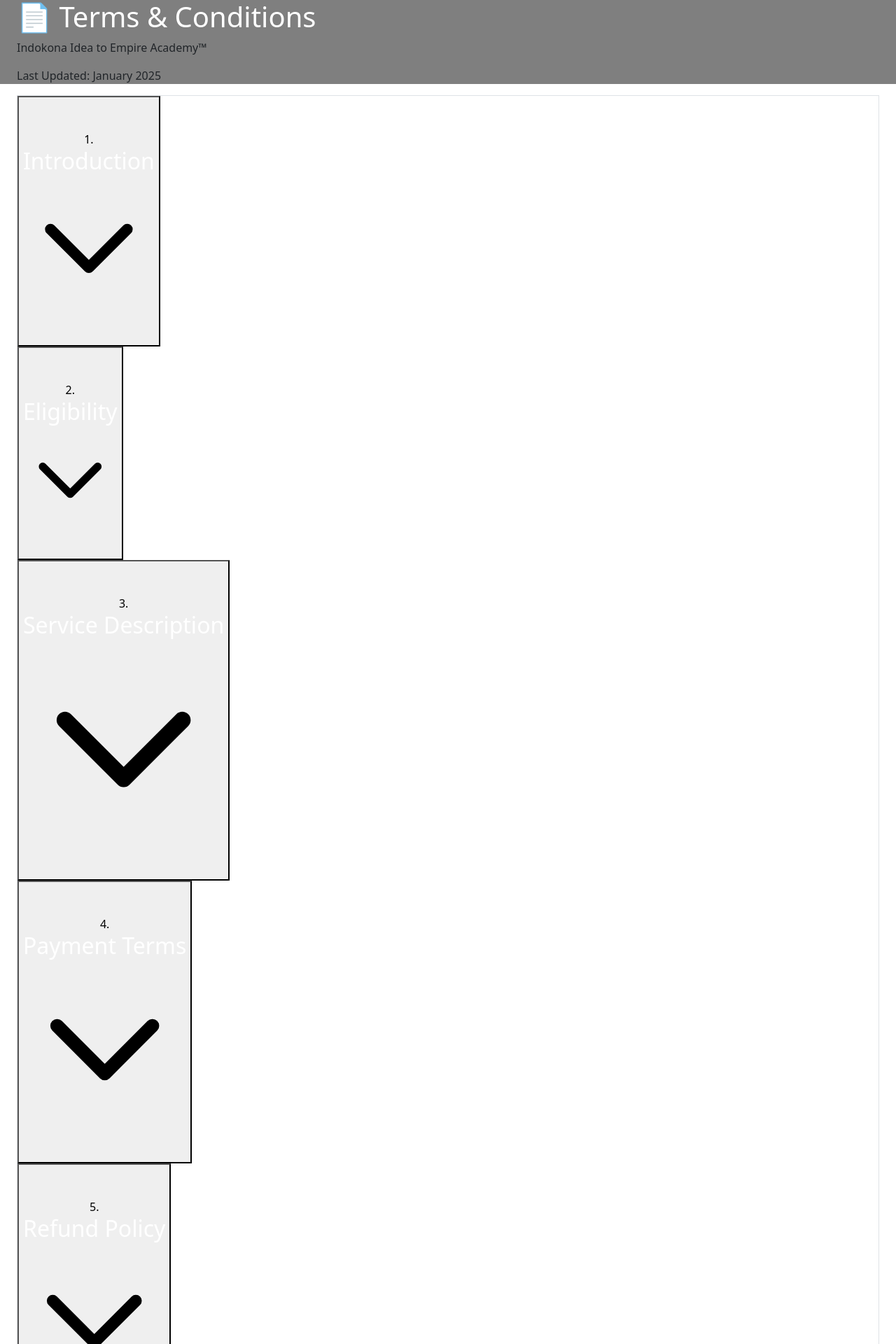
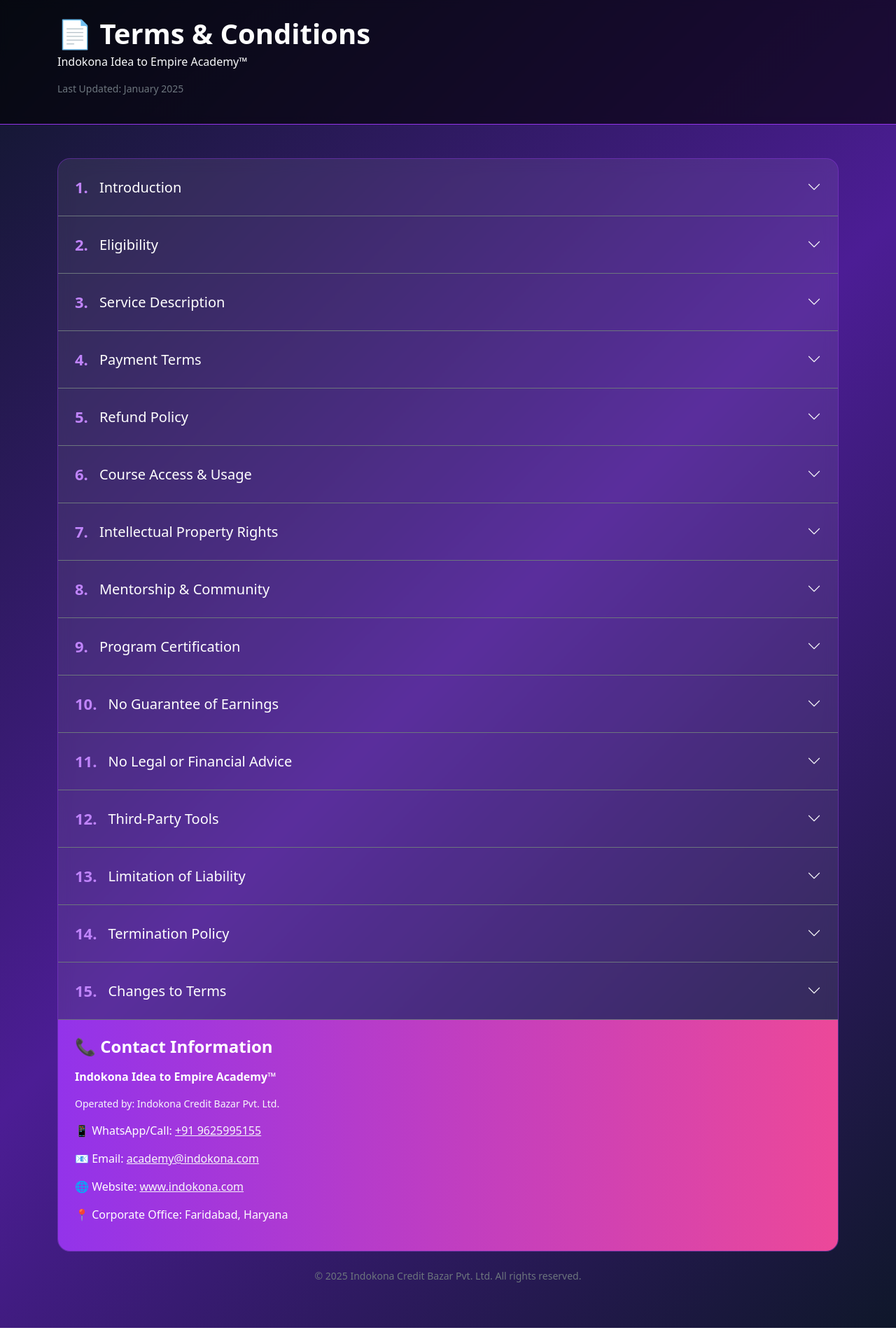
Before and after one commit to Tarunshakya1999/indokonafrontend, a React (Vite) app: page /acadmytac in a window 1280 px wide. Shown: the top 1920 px of the page at 70% size. After the commit the page ends 1897 px from the top, so only its background shows below. Built offline with nearby package versions, Linux system fonts and the light colour scheme.

Commit message:
Added New Inst hhhh 87654fdd hh999 765554

```diff
--- a/src/AcadmyTAC.jsx
+++ b/src/AcadmyTAC.jsx
@@ -1,229 +1,177 @@
-import React, { useState } from 'react';
+import React, { useState } from "react";
 
 export default function AcadmyTermsAndConditions() {
   const [activeSection, setActiveSection] = useState(null);
 
   const sections = [
-    {
-      id: 1,
-      title: "Introduction",
-      content: `By accessing, enrolling, or using any services, programs, or training offered by Indokona Idea to Empire Academy™, you agree to these Terms & Conditions. If you do not agree, please do not use or access our platform.
-
-"Indokona Idea to Empire Academy™" is owned and operated by Indokona Credit Bazar Pvt. Ltd., a CIN-registered and MSME-certified company incorporated in India.`
-    },
-    {
-      id: 2,
-      title: "Eligibility",
-      content: `• Users must be 18 years or older to enroll.
-• You must provide accurate information during registration.
-• Indokona reserves the right to accept or reject any enrollment.`
-    },
-    {
-      id: 3,
-      title: "Service Description",
-      content: `Indokona provides:
-• Business transformation courses
-• Coaching, mentorship & live sessions
-• Digital tools, templates & resources
-• Certification programs
-• Community access
-• Implementation support
-
-📌 Note: All training is for educational purposes. We do not guarantee any specific income, earnings, or business outcome. Growth depends completely on personal effort, skill, consistency, and external market conditions.`
-    },
-    {
-      id: 4,
-      title: "Payment Terms",
-      content: `• All prices are clearly mentioned on the website.
-• Payments can be made via UPI, Bank Transfer, or EMI options.
-• Services are non-transferable.
-• GST may apply as per government regulations.`
-    },
-    {
-      id: 5,
-      title: "Refund Policy",
-      content: `We offer a 100% Refund Guarantee, subject to the following conditions:
-
-Refund is applicable only if:
-• The student completes all modules
-• Submits all required assignments
-• Attends the required sessions
-• Implements the system as instructed
-• Still finds no measurable learning value
-
-📌 Refunds are not applicable for:
-• Partial course completion
-• Missed live sessions
-• Change of mind
-• Personal issues (health, travel, exams, etc.)
-• Technical issues due to user devices or internet
-
-Indokona reserves the right to accept or reject any refund claim after verification.`
-    },
-    {
-      id: 6,
-      title: "Course Access & Usage",
-      content: `• Access is granted only to the enrolled user.
-• Sharing login, materials, or course content is strictly prohibited.
-• Any misuse may lead to account suspension without refund.`
-    },
-    {
-      id: 7,
-      title: "Intellectual Property Rights",
-      content: `All content including videos, templates, PDFs, branding assets, tools, course structure, and assignments are the intellectual property of Indokona Credit Bazar Pvt. Ltd.
-
-You agree not to copy, distribute, resell, or modify any content.`
-    },
-    {
-      id: 8,
-      title: "Mentorship & Community",
-      content: `• Lifetime mentorship means continuous guidance, not unlimited personal calls.
-• Community access rules must be followed.
-• Any harassment, spam, or abusive behaviour leads to immediate removal.`
-    },
-    {
-      id: 9,
-      title: "Program Certification",
-      content: `Certification is awarded only after:
-• Completing the full program
-• Submitting the final project
-• Meeting professional conduct guidelines
-
-Indokona reserves the right to withhold certification if standards are not met.`
-    },
-    {
-      id: 10,
-      title: "No Guarantee of Earnings",
-      content: `Indokona does not guarantee any specific income, sales numbers, business growth, or profits.
-
-The program provides education and systems — results depend on the user.
-
-This complies fully with Meta Ads Policy ("no unrealistic or misleading income claims").`
-    },
-    {
-      id: 11,
-      title: "No Legal or Financial Advice",
-      content: `The course may include general information on business registration, taxation, and branding. This is not professional legal/tax/finance advice.
-
-Please consult certified professionals for legal or tax matters.`
-    },
-    {
-      id: 12,
-      title: "Third-Party Tools & Services",
-      content: `The Academy may suggest third-party tools, softwares, platforms, and payment gateways.
-
-We are not responsible for their performance or pricing.`
-    },
-    {
-      id: 13,
-      title: "Limitation of Liability",
-      content: `Indokona will not be liable for:
-• Loss of data
-• Loss of profits
-• Business failure
-• Personal disputes
-• Delayed results
-• Technical issues
-
-Our responsibility is limited to providing the course and mentorship as stated.`
-    },
-    {
-      id: 14,
-      title: "Termination Policy",
-      content: `We may suspend or terminate access if:
-• User violates rules
-• Misuses course content
-• Commits fraud or abuse
-• Attempts to resell materials
-
-No refund will be provided in these cases.`
-    },
-    {
-      id: 15,
-      title: "Changes to Terms",
-      content: `Indokona may update the Terms & Conditions at any time. Users will be notified of major changes via email/website notice.`
-    }
+    { id: 1, title: "Introduction", content: `By accessing, enrolling, ...` },
+    { id: 2, title: "Eligibility", content: `• Users must be 18 years...` },
+    { id: 3, title: "Service Description", content: `Indokona provides: ...` },
+    { id: 4, title: "Payment Terms", content: `• All prices are...` },
+    { id: 5, title: "Refund Policy", content: `We offer a 100% refund...` },
+    { id: 6, title: "Course Access & Usage", content: `• Access is granted...` },
+    { id: 7, title: "Intellectual Property Rights", content: `All content...` },
+    { id: 8, title: "Mentorship & Community", content: `• Lifetime mentorship...` },
+    { id: 9, title: "Program Certification", content: `Certification is awarded...` },
+    { id: 10, title: "No Guarantee of Earnings", content: `Indokona does not...` },
+    { id: 11, title: "No Legal or Financial Advice", content: `The course may...` },
+    { id: 12, title: "Third-Party Tools", content: `The Academy may...` },
+    { id: 13, title: "Limitation of Liability", content: `Indokona will not...` },
+    { id: 14, title: "Termination Policy", content: `We may suspend...` },
+    { id: 15, title: "Changes to Terms", content: `Indokona may update...` }
   ];
 
   return (
-    <div className="min-h-screen bg-gradient-to-br from-slate-900 via-purple-900 to-slate-900">
-      {/* Header */}
-      <div className="bg-black bg-opacity-50 backdrop-blur-sm border-b border-purple-500">
-        <div className="max-w-6xl mx-auto px-4 py-6">
-          <h1 className="text-3xl md:text-4xl font-bold text-white mb-2">
-            📄 Terms & Conditions
-          </h1>
-          <p className="text-purple-300 text-lg">
-            Indokona Idea to Empire Academy™
-          </p>
-          <p className="text-gray-400 text-sm mt-2">
-            Last Updated: January 2025
-          </p>
+    <>
+      {/* CSS inside the same JSX file */}
+      <style>{`
+        .terms-bg {
+          min-height: 100vh;
+          background: linear-gradient(135deg, #0f172a, #4c1d95, #0f172a);
+        }
+
+        .terms-header {
+          background: rgba(0, 0, 0, 0.6);
+          backdrop-filter: blur(6px);
+          border-bottom: 1px solid #9333ea;
+        }
+
+        .terms-card {
+          background: rgba(255, 255, 255, 0.08);
+          backdrop-filter: blur(10px);
+          border-radius: 18px;
+          border: 1px solid rgba(147, 51, 234, 0.4);
+          overflow: hidden;
+        }
+
+        .terms-btn {
+          background: transparent;
+          border: none;
+          color: white;
+          transition: 0.3s;
+          font-size: 17px;
+        }
+
+        .terms-btn:hover {
+          background: rgba(147, 51, 234, 0.1);
+        }
+
+        .section-number {
+          color: #c084fc;
+          font-size: 22px;
+          font-weight: bold;
+        }
+
+        .rotate-icon {
+          transition: transform 0.3s ease;
+          font-size: 20px;
+        }
+
+        .rotate {
+          transform: rotate(180deg);
+        }
+
+        .terms-content {
+          background: rgba(0, 0, 0, 0.25);
+        }
+
+        .contact-section {
+          background: linear-gradient(to right, #9333ea, #ec4899);
+        }
+
+        .link-light:hover {
+          color: yellow !important;
+        }
+      `}</style>
+
+      <div className="terms-bg">
+
+        {/* Header */}
+        <div className="terms-header">
+          <div className="container py-4">
+            <h1 className="text-white fw-bold display-6 mb-1">📄 Terms & Conditions</h1>
+            <p className="text-light">Indokona Idea to Empire Academy™</p>
+            <p className="text-secondary small">Last Updated: January 2025</p>
+          </div>
         </div>
-      </div>
 
-      {/* Main Content */}
-      <div className="max-w-6xl mx-auto px-4 py-8">
-        <div className="bg-white bg-opacity-10 backdrop-blur-md rounded-2xl shadow-2xl border border-purple-500 border-opacity-30 overflow-hidden">
+        {/* Main */}
+        <div className="container py-5">
+          <div className="terms-card">
 
-          {/* Sections */}
-          <div className="divide-y divide-purple-500 divide-opacity-20">
             {sections.map((section) => (
-              <div key={section.id} className="transition-all duration-300">
+              <div key={section.id} className="border-bottom border-secondary">
                 <button
-                  onClick={() => setActiveSection(activeSection === section.id ? null : section.id)}
-                  className="w-full px-6 py-5 flex items-center justify-between hover:bg-purple-500 hover:bg-opacity-10 transition-colors"
+                  className="w-100 text-start p-4 d-flex justify-content-between align-items-center terms-btn"
+                  onClick={() =>
+                    setActiveSection(activeSection === section.id ? null : section.id)
+                  }
                 >
-                  <div className="flex items-center gap-3">
-                    <span className="text-purple-400 font-bold text-lg">
-                      {section.id}.
-                    </span>
-                    <h2 className="text-white font-semibold text-left text-lg">
-                      {section.title}
-                    </h2>
+                  <div className="d-flex align-items-center">
+                    <span className="section-number">{section.id}.</span>
+                    <h5 className="ms-3 mb-0 text-white">{section.title}</h5>
                   </div>
-                  <svg
-                    className={`w-6 h-6 text-purple-400 transition-transform duration-300 ${
-                      activeSection === section.id ? 'rotate-180' : ''
+
+                  <i
+                    className={`bi bi-chevron-down text-light rotate-icon ${
+                      activeSection === section.id ? "rotate" : ""
                     }`}
-                    fill="none"
-                    stroke="currentColor"
-                    viewBox="0 0 24 24"
-                  >
-                    <path strokeLinecap="round" strokeLinejoin="round" strokeWidth={2} d="M19 9l-7 7-7-7" />
-                  </svg>
+                  ></i>
                 </button>
 
                 {activeSection === section.id && (
-                  <div className="px-6 py-4 bg-black bg-opacity-20">
-                    <p className="text-gray-200 whitespace-pre-line leading-relaxed">
-                      {section.content}
-                    </p>
+                  <div className="p-4 terms-content">
+                    <p className="text-light">{section.content}</p>
                   </div>
                 )}
               </div>
             ))}
+
+            {/* Contact */}
+            <div className="p-4 contact-section">
+              <h4 className="text-white fw-bold mb-3">📞 Contact Information</h4>
+
+              <p className="text-white fw-semibold">Indokona Idea to Empire Academy™</p>
+              <p className="text-light small">Operated by: Indokona Credit Bazar Pvt. Ltd.</p>
+
+              <p className="text-white">
+                📱 WhatsApp/Call:{" "}
+                <a href="tel:+919625995155" className="link-light">
+                  +91 9625995155
+                </a>
+              </p>
+
+              <p className="text-white">
+                📧 Email:{" "}
+                <a
+                  href="mailto:academy@indokona.com"
+                  className="link-light"
+                >
+                  academy@indokona.com
+                </a>
+              </p>
+
+              <p className="text-white">
+                🌐 Website:
+                <a
+                  href="https://www.indokona.com"
+                  className="link-light ms-1"
+                  target="_blank"
+                  rel="noreferrer"
+                >
+                  www.indokona.com
+                </a>
+              </p>
+
+              <p className="text-white">📍 Corporate Office: Faridabad, Haryana</p>
+            </div>
           </div>
 
-          {/* Contact Section */}
-          <div className="bg-gradient-to-r from-purple-600 to-pink-600 px-6 py-8 mt-6">
-            <h3 className="text-white font-bold text-xl mb-4">📞 Contact Information</h3>
-            <div className="space-y-2 text-white">
-              <p className="font-semibold">Indokona Idea to Empire Academy™</p>
-              <p className="text-sm text-purple-100">Operated by: Indokona Credit Bazar Pvt. Ltd.</p>
-              <p>📱 WhatsApp/Call: <a href="tel:+919625995155" className="underline hover:text-yellow-300">+91 9625995155</a></p>
-              <p>📧 Email: <a href="mailto:academy@indokona.com" className="underline hover:text-yellow-300">academy@indokona.com</a></p>
-              <p>🌐 Website: <a href="https://www.indokona.com" target="_blank" rel="noopener noreferrer" className="underline hover:text-yellow-300">www.indokona.com</a></p>
-              <p>📍 Corporate Office: Faridabad, Haryana, India</p>
-            </div>
-          </div>
-        </div>
-
-        {/* Footer Note */}
-        <div className="text-center mt-8 text-gray-400 text-sm">
-          <p>© 2025 Indokona Credit Bazar Pvt. Ltd. All rights reserved.</p>
+          <p className="text-center text-secondary small mt-4">
+            © 2025 Indokona Credit Bazar Pvt. Ltd. All rights reserved.
+          </p>
         </div>
       </div>
-    </div>
+    </>
   );
 }
```
